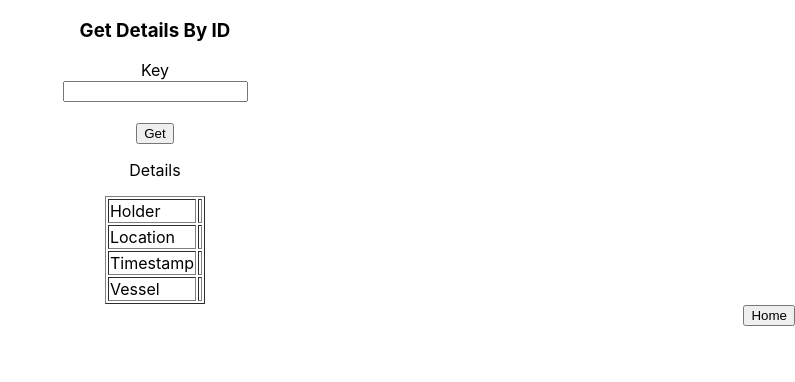
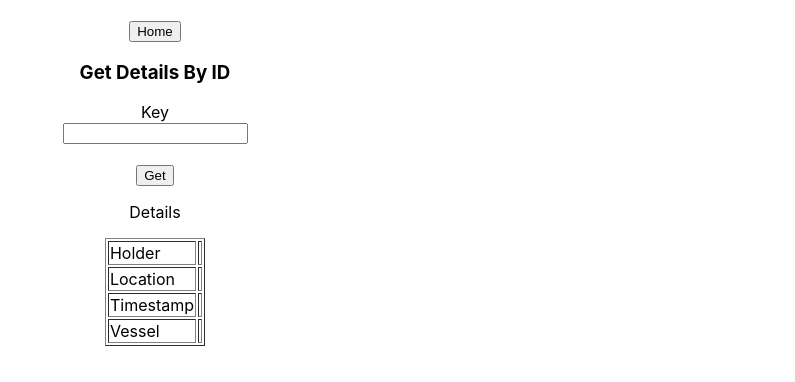
Before and after one commit to maniv95/React-HyperLedger-TunaApp, a React (Create React App) app: page /GetTuna in a window 1280 px wide. Shown: the top 382 px of the page, without its empty margins (485-1280 px from the left). Built offline with nearby package versions, Linux system fonts and the light colour scheme.

Commit message:
Initial Commit

```diff
--- a/src/GetTuna.js
+++ b/src/GetTuna.js
@@ -66,7 +66,9 @@ class GetTuna extends Component{
     render(){
         return(
             <div className="App" align="center">
+            <br/>
             <header className="App-header">
+            <div align="center"><Button onClick={()=>this.props.history.push("/HomePage")}>Home</Button></div>
             <h3>Get Details By ID </h3>
             </header>
             <label>Key</label><br/>
@@ -94,7 +96,6 @@ class GetTuna extends Component{
                 </tr>
             </tbody>
             </Table>
-            <div align="right"><Button onClick={()=>this.props.history.push("/HomePage")}>Home</Button></div>
             </div>
         );
     }
```
